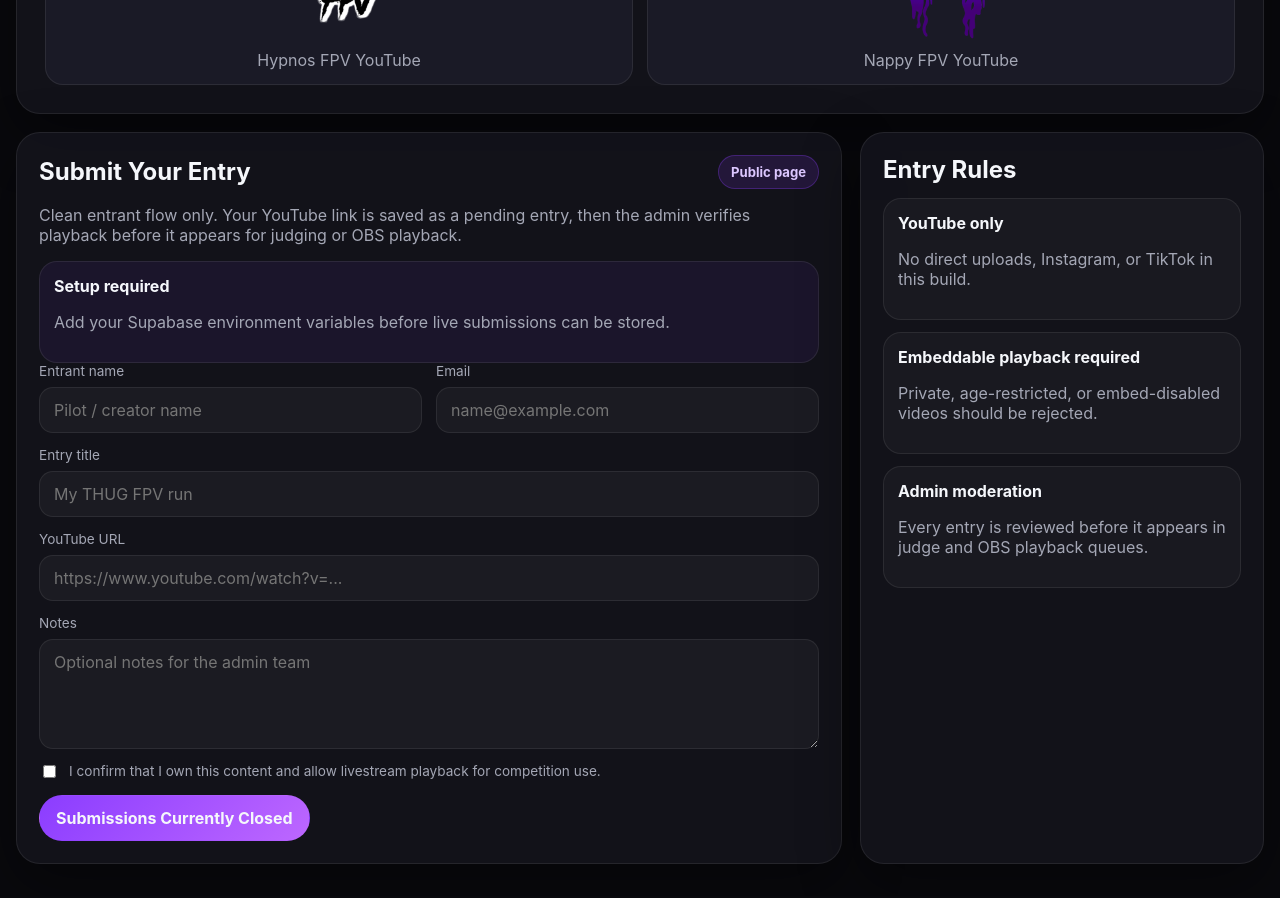
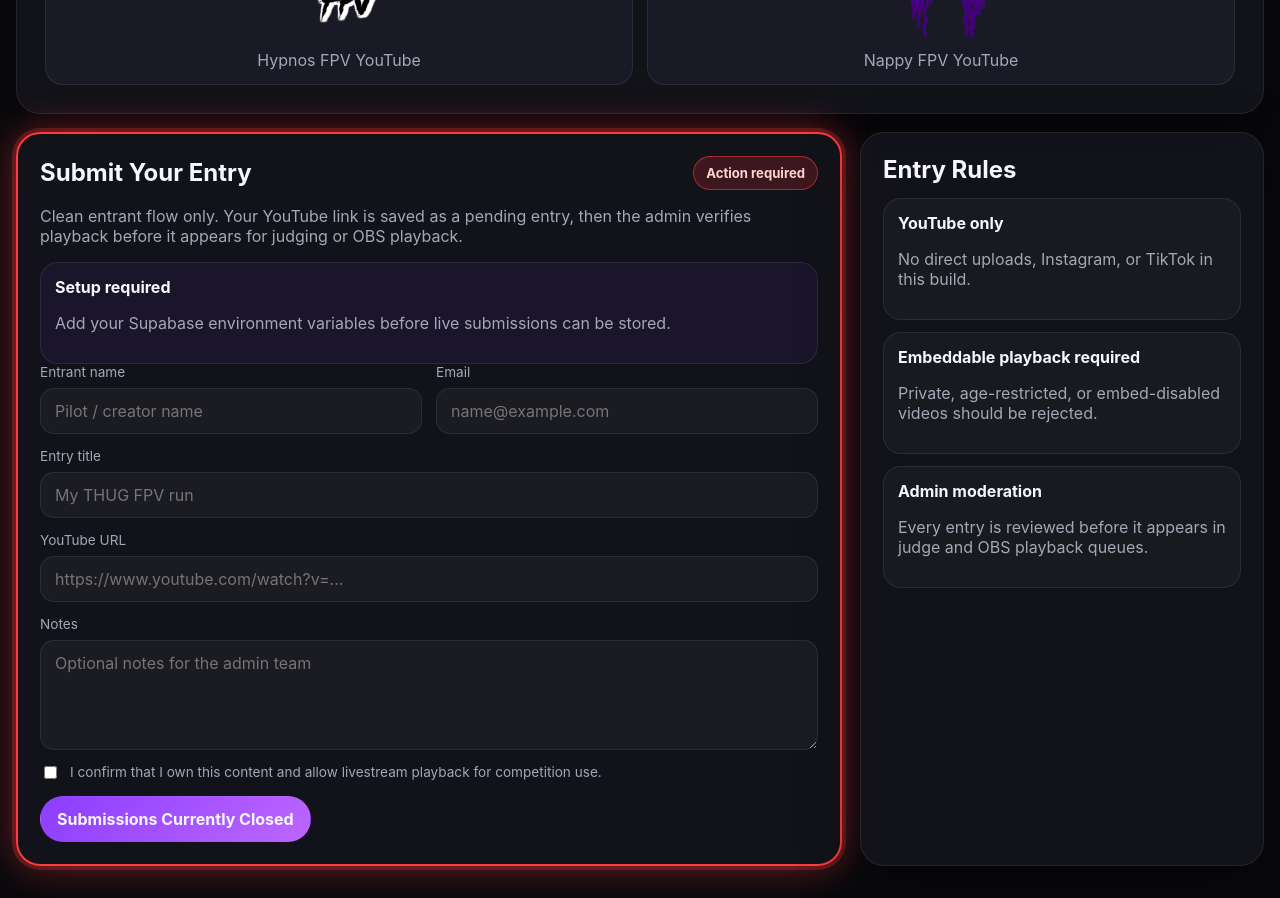
Before and after one commit to HypnosFPV/thug-fpv-competition, a Next.js app: page /submit in a window 1280 px wide. Shown: the part 700-1598 px from the top of the page. Built offline with nearby package versions, Linux system fonts and the light colour scheme; no server answers.

Commit message:
Highlight Submit Entry panel with red glow border

```diff
--- a/app/globals.css
+++ b/app/globals.css
@@ -162,6 +162,20 @@ select option {
 .link-card { transition: transform .18s ease, border-color .18s ease; }
 .link-card:hover { transform: translateY(-2px); border-color: rgba(189,103,255,0.35); }
 .player { aspect-ratio: 16/9; width: 100%; border: 0; border-radius: 18px; background: #000; }
+.submit-highlight {
+  border: 2px solid #ff3b3b;
+  box-shadow: 0 0 0 4px rgba(255, 59, 59, 0.15), 0 0 32px rgba(255, 59, 59, 0.35);
+  animation: submitPulse 2.4s ease-in-out infinite;
+}
+.tag-action {
+  background: rgba(255, 59, 59, 0.18);
+  border-color: rgba(255, 59, 59, 0.55);
+  color: #ffd2d2;
+}
+@keyframes submitPulse {
+  0%, 100% { box-shadow: 0 0 0 4px rgba(255, 59, 59, 0.15), 0 0 28px rgba(255, 59, 59, 0.28); }
+  50% { box-shadow: 0 0 0 4px rgba(255, 59, 59, 0.28), 0 0 44px rgba(255, 59, 59, 0.55); }
+}
 
 .footer {
   display: flex;
--- a/app/submit/page.tsx
+++ b/app/submit/page.tsx
@@ -25,10 +25,10 @@ export default async function SubmitPage({ searchParams }: { searchParams?: Sear
       <BrandHeader />
 
       <section className="grid">
-        <section className="panel span-8">
+        <section className="panel span-8 submit-highlight">
           <div className="section-head">
             <h2>Submit Your Entry</h2>
-            <span className="tag">Public page</span>
+            <span className="tag tag-action">Action required</span>
           </div>
           <p className="muted">
             Clean entrant flow only. Your YouTube link is saved as a pending entry, then the admin verifies
```
